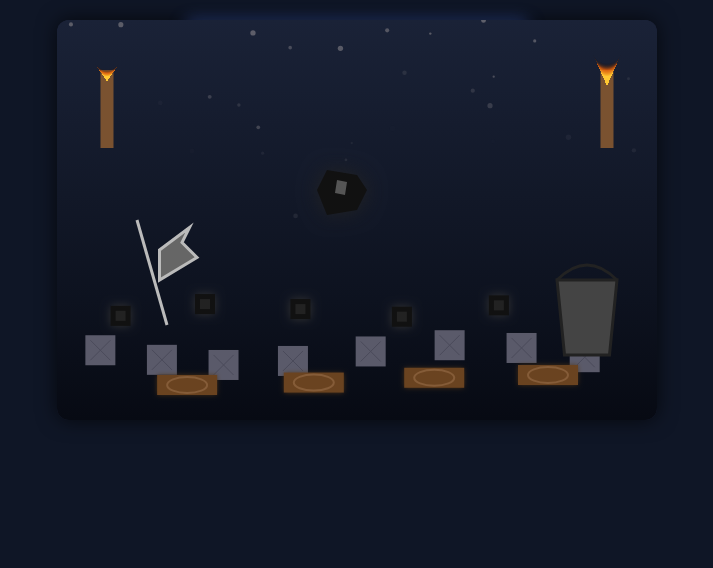
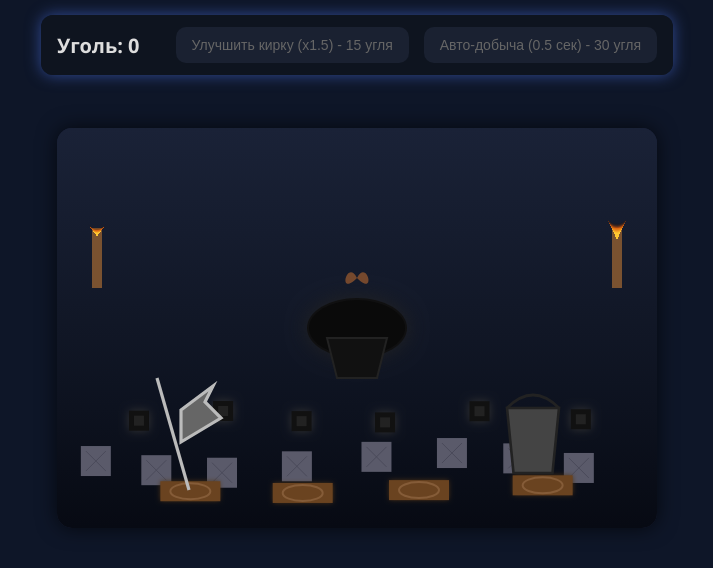
Before and after one commit to Spupey/game-, a plain HTML site: page index.html in a window 1280 px wide. Shown: the whole page, without its empty margins (283-996 px from the left). Drawn offline with Linux system fonts and the light colour scheme.

Commit message:
Update index.html

```diff
--- a/index.html
+++ b/index.html
@@ -2,48 +2,80 @@
 <html lang="ru">
 <head>
 <meta charset="UTF-8" />
-<title>Игра Шахта — расширенный фон</title>
+<title>Шахтерский кликер — Полноценная игра</title>
 <style>
   body {
     margin: 0;
-    background: #0f1626;
+    background: #0e1628;
+    font-family: 'Segoe UI', Tahoma, Geneva, Verdana, sans-serif;
     color: #ddd;
-    font-family: 'Segoe UI', Tahoma, Geneva, Verdana, sans-serif;
+    user-select: none;
     overflow: hidden;
-    user-select: none;
   }
   #gameCanvas {
     display: block;
-    margin: auto;
+    margin: 20px auto 0;
     background: #1b223b;
+    border-radius: 15px;
     box-shadow: 0 0 20px #000a;
+  }
+  #uiPanel {
+    width: 600px;
+    margin: 15px auto;
+    background: rgba(15, 20, 30, 0.9);
     border-radius: 12px;
-    position: relative;
-    top: 20px;
+    box-shadow: 0 0 15px #4466ccaa;
+    padding: 12px 16px;
+    display: flex;
+    justify-content: space-between;
+    align-items: center;
   }
-  #infoPanel {
-    position: absolute;
-    top: 20px; left: 50%;
-    transform: translateX(-50%);
-    width: 320px;
-    padding: 12px;
-    background: rgba(20, 30, 60, 0.85);
-    border-radius: 8px;
-    box-shadow: 0 0 15px #4466ccaa;
+  #coalCount {
+    font-size: 20px;
+    font-weight: 700;
   }
-  #infoPanel h2 {
-    margin: 0 0 8px 0;
+  button {
+    background: #2a334f;
+    color: #aabbcc;
+    border: none;
+    border-radius: 10px;
+    padding: 10px 16px;
+    font-size: 14px;
+    cursor: pointer;
+    transition: background 0.3s;
+  }
+  button:disabled {
+    background: #1a2131;
+    color: #666;
+    cursor: not-allowed;
+  }
+  button:hover:not(:disabled) {
+    background: #42527a;
+  }
+  #upgradePanel {
+    display: flex;
+    gap: 15px;
+  }
+  #messages {
     text-align: center;
+    margin-top: 5px;
+    min-height: 18px;
+    font-size: 14px;
+    color: #88cc88;
+    font-weight: 600;
   }
 </style>
 </head>
 <body>
 
-<div id="infoPanel">
-  <h2>Шахта — уголь и инструменты</h2>
-  <p>Нажмите по углю, чтобы добыть.</p>
+<div id="uiPanel">
+  <div id="coalCount">Уголь: 0</div>
+  <div id="upgradePanel">
+    <button id="upgradePickaxe">Улучшить кирку (x1.5)</button>
+    <button id="upgradeAutoMine">Автоматическая добыча (0.5 сек)</button>
+  </div>
 </div>
-
+<div id="messages"></div>
 <canvas id="gameCanvas" width="600" height="400"></canvas>
 
 <script>
@@ -51,25 +83,188 @@
   const canvas = document.getElementById('gameCanvas');
   const ctx = canvas.getContext('2d');
 
-  // --- Параметры и состояние ---
-  let sparkle = 0;
-  let fireFlamePhase = 0;
+  // Звуки
+  const audioCtx = new (window.AudioContext || window.webkitAudioContext)();
+  function playClickSound() {
+    const osc = audioCtx.createOscillator();
+    const gainNode = audioCtx.createGain();
+    osc.connect(gainNode);
+    gainNode.connect(audioCtx.destination);
+    osc.type = 'triangle';
+    osc.frequency.value = 400 + Math.random()*200;
+    gainNode.gain.setValueAtTime(0.1, audioCtx.currentTime);
+    osc.start();
+    osc.stop(audioCtx.currentTime + 0.1);
+    osc.frequency.exponentialRampToValueAtTime(200, audioCtx.currentTime + 0.1);
+  }
+
+  // --- Игра ---
+  let coal = 0;
+  let coalPerClick = 1;
+  let coalPerSecond = 0;
+  let autoMineInterval = 2000; // мс
+  let lastAutoMine = 0;
+
+  // Кирки с уровнями
+  let pickaxeLevel = 1;
+  let pickaxeUpgradeCost = 15;
+
+  // Авто-добыча
+  let autoMineLevel = 0;
+  let autoMineUpgradeCost = 30;
+
+  // Частицы клика
   const particles = [];
 
-  // Создаем частицы для эффекта падающего угля/искорок
-  function createParticle() {
+  // Создание частицы
+  function createParticle(x, y) {
     return {
-      x: Math.random() * canvas.width,
-      y: -10,
-      size: 1 + Math.random() * 2,
-      speedY: 0.7 + Math.random(),
+      x, y,
+      size: 4 + Math.random() * 4,
+      speedX: (Math.random() - 0.5) * 3,
+      speedY: -2 - Math.random() * 2,
       alpha: 1,
-      decay: 0.005 + Math.random() * 0.007,
-      color: 'rgba(100, 100, 110, 0.8)'
+      decay: 0.02 + Math.random() * 0.02,
+      color: `hsl(0,0%,${20 + Math.random()*40}%)`
     };
   }
 
-  // Иконки - небольшие svg-подобные рисунки на canvas
+  // UI элементы
+  const coalCountEl = document.getElementById('coalCount');
+  const upgradePickaxeBtn = document.getElementById('upgradePickaxe');
+  const upgradeAutoMineBtn = document.getElementById('upgradeAutoMine');
+  const messagesEl = document.getElementById('messages');
+
+  function showMessage(text) {
+    messagesEl.textContent = text;
+    setTimeout(() => {
+      if(messagesEl.textContent === text) messagesEl.textContent = '';
+    }, 2000);
+  }
+
+  // Обновление UI
+  function updateUI() {
+    coalCountEl.textContent = `Уголь: ${Math.floor(coal)}`;
+    upgradePickaxeBtn.textContent = `Улучшить кирку (x1.5) - ${pickaxeUpgradeCost} угля`;
+    upgradeAutoMineBtn.textContent = `Авто-добыча (0.5 сек) - ${autoMineUpgradeCost} угля`;
+    upgradePickaxeBtn.disabled = coal < pickaxeUpgradeCost;
+    upgradeAutoMineBtn.disabled = coal < autoMineUpgradeCost;
+  }
+
+  // Улучшить кирку
+  upgradePickaxeBtn.onclick = () => {
+    if(coal >= pickaxeUpgradeCost) {
+      coal -= pickaxeUpgradeCost;
+      pickaxeLevel++;
+      coalPerClick *= 1.5;
+      pickaxeUpgradeCost = Math.floor(pickaxeUpgradeCost * 2.5);
+      updateUI();
+      showMessage('Кирка улучшена! Выдача угля увеличена.');
+    }
+  };
+
+  // Улучшить авто-добычу
+  upgradeAutoMineBtn.onclick = () => {
+    if(coal >= autoMineUpgradeCost) {
+      coal -= autoMineUpgradeCost;
+      autoMineLevel++;
+      coalPerSecond += 1;
+      autoMineUpgradeCost = Math.floor(autoMineUpgradeCost * 3);
+      autoMineInterval = Math.max(500, autoMineInterval - 200); // сокращаем интервал
+      updateUI();
+      showMessage('Автоматическая добыча улучшена!');
+    }
+  };
+
+  // Анимация искр и частиц
+  function updateParticles() {
+    for(let i = particles.length - 1; i >= 0; i--) {
+      const p = particles[i];
+      p.x += p.speedX;
+      p.y += p.speedY;
+      p.alpha -= p.decay;
+      p.size *= 0.95;
+      if(p.alpha <= 0 || p.size <= 0) {
+        particles.splice(i, 1);
+      }
+    }
+  }
+  function drawParticles() {
+    particles.forEach(p => {
+      ctx.fillStyle = `rgba(50,50,50,${p.alpha})`;
+      ctx.beginPath();
+      ctx.ellipse(p.x, p.y, p.size, p.size*0.6, 0, 0, 2*Math.PI);
+      ctx.fill();
+    });
+  }
+
+  // Фон и анимация
+  let sparkle = 0;
+  let flamePhase = 0;
+
+  function drawBackground() {
+    // Градиент фона - шахта
+    const grad = ctx.createLinearGradient(0, 0, 0, canvas.height);
+    grad.addColorStop(0, '#1a2237');
+    grad.addColorStop(0.7, '#0d121f');
+    grad.addColorStop(1, '#070a13');
+    ctx.fillStyle = grad;
+    ctx.fillRect(0, 0, canvas.width, canvas.height);
+
+    // Камни
+    for(let i=0; i<8; i++) {
+      const size = 30;
+      let x = i * 70 + 20 + 10 * Math.sin(i + sparkle);
+      let y = 320 + 10 * Math.cos(i + sparkle * 0.5);
+      ctx.fillStyle = '#5a5a6a';
+      ctx.fillRect(x, y, size, size);
+
+      ctx.strokeStyle = '#4a4a5a';
+      ctx.lineWidth = 1;
+      ctx.beginPath();
+      ctx.moveTo(x+5,y+5);
+      ctx.lineTo(x+size-5,y+size-5);
+      ctx.moveTo(x+size-5,y+5);
+      ctx.lineTo(x+5,y+size-5);
+      ctx.stroke();
+    }
+
+    // Уголь блоки
+    for(let i=0; i<6; i++) {
+      const size = 20;
+      let x = 60 + i * 90 + 12 * Math.cos(i + sparkle * 0.7);
+      let y = 280 + 7 * Math.sin(i * 2 + sparkle);
+      ctx.fillStyle = '#111111';
+      ctx.shadowColor = '#333';
+      ctx.shadowBlur = 10;
+      ctx.fillRect(x, y, size, size);
+
+      ctx.shadowBlur = 0;
+      ctx.fillStyle = '#222';
+      ctx.fillRect(x+5, y+5, size-10, size-10);
+    }
+
+    // Дерево (бревна)
+    for(let i=0; i<4; i++) {
+      const w = 60;
+      const h = 20;
+      let x = 100 + i * 120 + 8 * Math.sin(i + sparkle * 0.3);
+      let y = 350 + 5 * Math.cos(i + sparkle * 0.6);
+      ctx.fillStyle = '#6a4320';
+      ctx.shadowColor = '#503314';
+      ctx.shadowBlur = 5;
+      ctx.fillRect(x, y, w, h);
+
+      ctx.shadowBlur = 0;
+      ctx.strokeStyle = '#855c38';
+      ctx.lineWidth = 2;
+      ctx.beginPath();
+      ctx.ellipse(x + w/2, y + h/2, w/3, h/2.5, 0, 0, Math.PI * 2);
+      ctx.stroke();
+    }
+  }
+
+  // Кирка
   function drawPickaxe(x, y, scale = 1) {
     ctx.save();
     ctx.translate(x, y);
@@ -98,6 +293,7 @@
     ctx.restore();
   }
 
+  // Ведро
   function drawBucket(x, y, scale=1) {
     ctx.save();
     ctx.translate(x, y);
@@ -125,18 +321,17 @@
     ctx.restore();
   }
 
-  function drawTorch(x, y, scale=1, flamePhase=0) {
+  // Факел с анимацией пламени
+  function drawTorch(x, y, scale=1, phase=0) {
     ctx.save();
     ctx.translate(x, y);
     ctx.scale(scale, scale);
 
-    // Деревянная часть
     ctx.fillStyle = '#7a5230';
     ctx.fillRect(-5, 0, 10, 60);
 
-    // Огнём рисуем анимированный пламень
-    const flameHeight = 30 + 5 * Math.sin(flamePhase);
-    const flameWidth = 15 + 3 * Math.cos(flamePhase * 2);
+    const flameHeight = 30 + 5 * Math.sin(phase);
+    const flameWidth = 15 + 3 * Math.cos(phase * 2);
 
     let grad = ctx.createRadialGradient(0, 0, 5, 0, -flameHeight/2, flameWidth);
     grad.addColorStop(0, 'rgba(255, 200, 50, 1)');
@@ -151,162 +346,102 @@
     ctx.restore();
   }
 
-  // Фоновые блоки (камни, уголь, дерево)
-  function drawBackgroundBlocks() {
-    // Камень - серые квадраты
-    for(let i=0; i<8; i++) {
-      const size = 30;
-      let x = i * 70 + 20 + 10 * Math.sin(i + sparkle);
-      let y = 320 + 10 * Math.cos(i + sparkle * 0.5);
-      ctx.fillStyle = '#5a5a6a';
-      ctx.fillRect(x, y, size, size);
-
-      // Немного текстуры
-      ctx.strokeStyle = '#4a4a5a';
-      ctx.lineWidth = 1;
-      ctx.beginPath();
-      ctx.moveTo(x+5,y+5);
-      ctx.lineTo(x+size-5,y+size-5);
-      ctx.moveTo(x+size-5,y+5);
-      ctx.lineTo(x+5,y+size-5);
-      ctx.stroke();
-    }
-
-    // Уголь — черные с блеском
-    for(let i=0; i<6; i++) {
-      const size = 20;
-      let x = 60 + i * 90 + 12 * Math.cos(i + sparkle * 0.7);
-      let y = 280 + 7 * Math.sin(i * 2 + sparkle);
-      ctx.fillStyle = '#111111';
-      ctx.shadowColor = '#333';
-      ctx.shadowBlur = 10;
-      ctx.fillRect(x, y, size, size);
-
-      ctx.shadowBlur = 0;
-      ctx.fillStyle = '#222';
-      ctx.fillRect(x+5, y+5, size-10, size-10);
-    }
-
-    // Дерево — коричневые бревна
-    for(let i=0; i<4; i++) {
-      const w = 60;
-      const h = 20;
-      let x = 100 + i * 120 + 8 * Math.sin(i + sparkle * 0.3);
-      let y = 350 + 5 * Math.cos(i + sparkle * 0.6);
-      ctx.fillStyle = '#6a4320';
-      ctx.shadowColor = '#503314';
-      ctx.shadowBlur = 5;
-      ctx.fillRect(x, y, w, h);
-
-      ctx.shadowBlur = 0;
-      // Кольца дерева
-      ctx.strokeStyle = '#855c38';
-      ctx.lineWidth = 2;
-      ctx.beginPath();
-      ctx.ellipse(x + w/2, y + h/2, w/3, h/2.5, 0, 0, Math.PI * 2);
-      ctx.stroke();
-    }
-  }
-
-  // Главный объект - уголь с мерцанием и светом
+  // Главный уголь с мерцанием и светом
   function drawCoal() {
     const coalX = canvas.width / 2 - 40;
     const coalY = canvas.height / 2 - 60;
 
-    // Тень и свет
     ctx.shadowColor = '#222';
     ctx.shadowBlur = 20;
-    ctx.fillStyle = `rgba(17, 17, 17, ${0.8 + 0.2 * Math.sin(sparkle)})`;
+    ctx.fillStyle = `rgba(17, 17, 17, ${0.8 + 0.2 * Math.sin(sparkle*5)})`;
     ctx.beginPath();
-    ctx.moveTo(coalX + 10, coalY + 10);
-    ctx.lineTo(coalX + 40, coalY + 15);
-    ctx.lineTo(coalX + 50, coalY + 30);
-    ctx.lineTo(coalX + 40, coalY + 50);
-    ctx.lineTo(coalX + 10, coalY + 55);
-    ctx.lineTo(coalX + 0, coalY + 30);
+    ctx.ellipse(coalX + 40, coalY + 60, 50, 30, 0, 0, 2*Math.PI);
+    ctx.fill();
+
+    ctx.shadowBlur = 0;
+    ctx.fillStyle = `rgba(10, 10, 10, 1)`;
+    ctx.beginPath();
+    ctx.ellipse(coalX + 40, coalY + 60, 48, 28, 0, 0, 2*Math.PI);
+    ctx.fill();
+
+    ctx.fillStyle = '#111';
+    ctx.beginPath();
+    ctx.moveTo(coalX + 10, coalY + 70);
+    ctx.lineTo(coalX + 70, coalY + 70);
+    ctx.lineTo(coalX + 60, coalY + 110);
+    ctx.lineTo(coalX + 20, coalY + 110);
     ctx.closePath();
     ctx.fill();
 
-    // Светлая грань
-    ctx.shadowBlur = 0;
-    ctx.fillStyle = '#555';
+    ctx.strokeStyle = '#222';
+    ctx.lineWidth = 2;
+    ctx.stroke();
+
+    // Пламя угля
+    let flameHeight = 40 + 10 * Math.sin(sparkle * 8);
+    ctx.fillStyle = `rgba(255, 140, 50, ${0.4 + 0.6 * Math.sin(sparkle * 8)})`;
     ctx.beginPath();
-    ctx.moveTo(coalX + 20, coalY + 20);
-    ctx.lineTo(coalX + 30, coalY + 22);
-    ctx.lineTo(coalX + 28, coalY + 35);
-    ctx.lineTo(coalX + 18, coalY + 33);
-    ctx.closePath();
+    ctx.moveTo(coalX + 40, coalY + 10);
+    ctx.bezierCurveTo(coalX + 20, coalY + 30, coalX + 30, coalY - 10, coalX + 40, coalY + 10);
+    ctx.bezierCurveTo(coalX + 50, coalY - 10, coalX + 60, coalY + 30, coalX + 40, coalY + 10);
     ctx.fill();
   }
 
-  // Анимация искр (частицы падающего угля)
-  function updateParticles() {
-    if(particles.length < 30 && Math.random() < 0.3) {
-      particles.push(createParticle());
+  // Клик по углю
+  canvas.addEventListener('click', e => {
+    // Добавляем уголь
+    coal += coalPerClick;
+    playClickSound();
+
+    // Добавляем частицы от клика
+    for(let i=0; i<10; i++) {
+      particles.push(createParticle(e.offsetX, e.offsetY));
     }
+    updateUI();
+  });
 
-    for(let i=particles.length - 1; i >= 0; i--) {
-      const p = particles[i];
-      p.y += p.speedY;
-      p.alpha -= p.decay;
-
-      if(p.alpha <= 0 || p.y > canvas.height) {
-        particles.splice(i, 1);
-        continue;
-      }
-
-      ctx.fillStyle = `rgba(100, 100, 110, ${p.alpha})`;
-      ctx.beginPath();
-      ctx.arc(p.x, p.y, p.size, 0, Math.PI * 2);
-      ctx.fill();
+  // Автоматическая добыча
+  function autoMineTick(time) {
+    if(autoMineLevel > 0 && time - lastAutoMine > autoMineInterval) {
+      coal += coalPerSecond;
+      lastAutoMine = time;
+      updateUI();
     }
   }
 
-  // Основной цикл рисования
-  function draw() {
-    // Фон с градиентом (глубина шахты)
-    const grad = ctx.createLinearGradient(0, 0, 0, canvas.height);
-    grad.addColorStop(0, '#1a2237');
-    grad.addColorStop(0.7, '#0d121f');
-    grad.addColorStop(1, '#070a13');
-    ctx.fillStyle = grad;
-    ctx.fillRect(0, 0, canvas.width, canvas.height);
+  // Основной игровой цикл
+  function gameLoop(time = 0) {
+    sparkle += 0.03;
+    flamePhase += 0.1;
 
-    drawBackgroundBlocks();
+    // Фон
+    drawBackground();
 
+    // Кирка слева
+    drawPickaxe(100, 250, 1.6);
+
+    // Ведро справа
+    drawBucket(450, 280, 1.3);
+
+    // Факелы по краям
+    drawTorch(40, 100, 1, flamePhase);
+    drawTorch(canvas.width - 40, 100, 1, flamePhase + Math.PI);
+
+    // Главный уголь
     drawCoal();
 
-    // Иконки инструментов слева и справа
-    drawPickaxe(80, 200, 1.5);
-    drawBucket(500, 260, 1.5);
-    drawTorch(50, 50, 1.3, fireFlamePhase);
-    drawTorch(550, 50, 1.3, fireFlamePhase + Math.PI);
+    // Частицы угля
+    updateParticles();
+    drawParticles();
 
-    updateParticles();
+    // Авто добыча
+    autoMineTick(time);
 
-    sparkle += 0.07;
-    fireFlamePhase += 0.12;
-
-    requestAnimationFrame(draw);
+    requestAnimationFrame(gameLoop);
   }
 
-  draw();
-
-  // Клик по канвасу для добычи угля
-  canvas.addEventListener('click', (e) => {
-    const rect = canvas.getBoundingClientRect();
-    const clickX = e.clientX - rect.left;
-    const clickY = e.clientY - rect.top;
-
-    // Проверим попадает ли клик на уголь (примерно область)
-    const coalX = canvas.width / 2 - 40;
-    const coalY = canvas.height / 2 - 60;
-    if(clickX >= coalX && clickX <= coalX + 50 &&
-       clickY >= coalY && clickY <= coalY + 55) {
-      alert('Добыт уголь!'); // заглушка, тут можно добавлять логику игры
-    }
-  });
-
+  updateUI();
+  gameLoop();
 })();
 </script>
 
```
